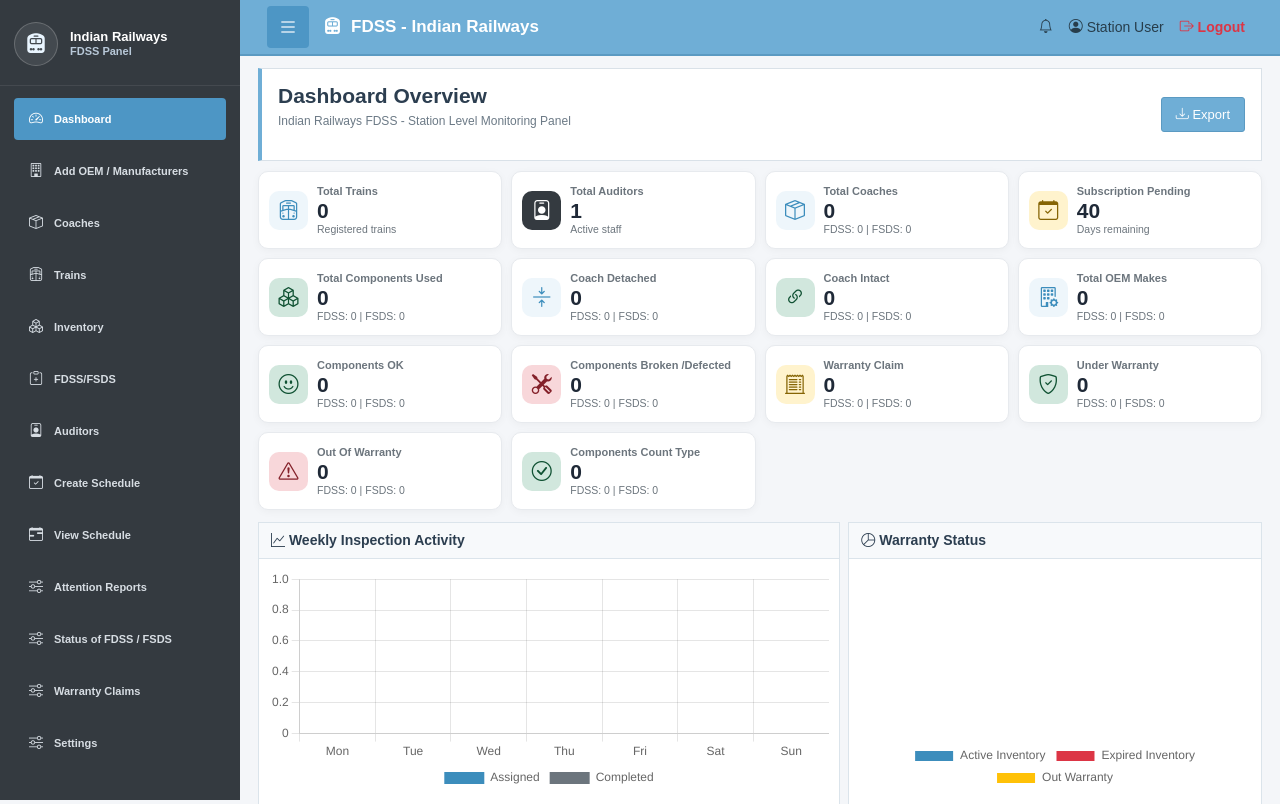
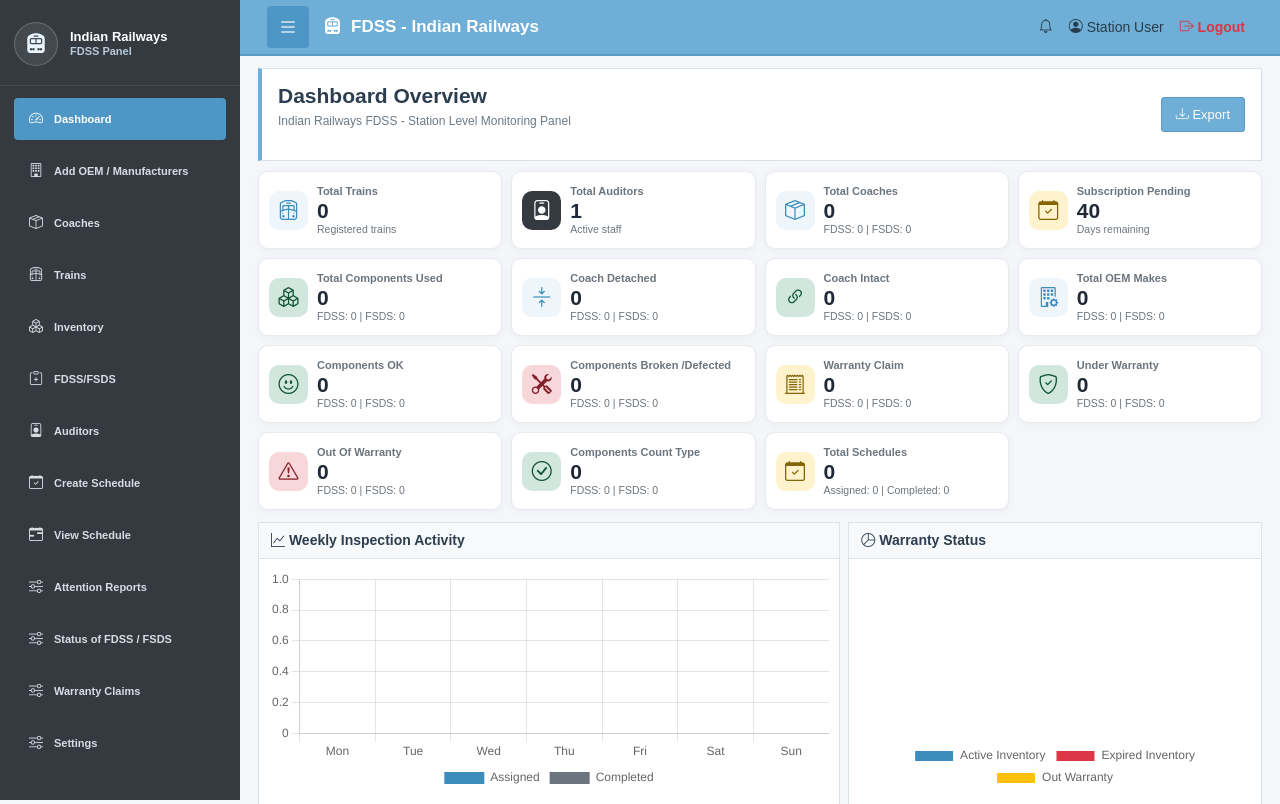
Before and after one commit to gusainakhil/fdss, a PHP site: page / in a window 1280 px wide. Shown: the top 804 px of the page. Run offline with PHP 8.4, Linux system fonts and the light colour scheme; a user stored in the database is signed in; data comes from the database, SQL or seed files in the repository.

Commit message:
div update

```diff
--- a/index.php
+++ b/index.php
@@ -120,6 +120,7 @@ $active_inventory = get_count($conn, "SELECT COUNT(*) AS total FROM fdss_coach_i
 $pending_schedules = get_count($conn, "SELECT COUNT(*) AS total FROM fdss_coach_schedule WHERE user_id = ? AND status = 'Pending'", "i", $user_id);
 $assigned_schedules = get_count($conn, "SELECT COUNT(*) AS total FROM fdss_coach_schedule WHERE user_id = ? AND status = 'Assigned'", "i", $user_id);
 $completed_schedules = get_count($conn, "SELECT COUNT(*) AS total FROM fdss_coach_schedule WHERE user_id = ? AND status = 'Completed'", "i", $user_id);
+$total_schedules = $assigned_schedules + $completed_schedules + $pending_schedules;
 
 $subscription_days = 0;
 $sub_end_date_str = '';
@@ -583,6 +584,17 @@ $warranty_claim_fsds = get_count($conn, "
             </div>
         </div>
         </a>
+
+        <a class="dash-link" href="#">
+        <div class="dash-box warning">
+            <div class="dash-icon"><i class="bi bi-calendar-check"></i></div>
+            <div class="dash-info">
+                <h6>Total Schedules</h6>
+                <h3><?php echo number_format($total_schedules); ?></h3>
+                <p>Assigned: <?php echo number_format($assigned_schedules); ?> | Completed: <?php echo number_format($completed_schedules); ?></p>
+            </div>
+        </div>
+        </a>
     </div>
 
     <div class="row g-2">
@@ -750,7 +762,15 @@ new Chart(document.getElementById('inventoryUsageChart'), {
         maintainAspectRatio: false,
         indexAxis: 'y',
         plugins: { legend: { position: 'bottom' } },
-        scales: { x: { beginAtZero: true } }
+        scales: {
+            x: {
+                beginAtZero: true,
+                ticks: {
+                    precision: 0,
+                    stepSize: 1
+                }
+            }
+        }
     }
 });
 
```
